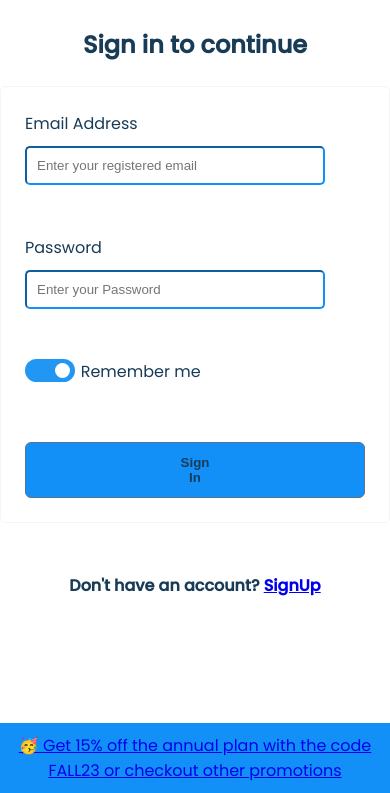
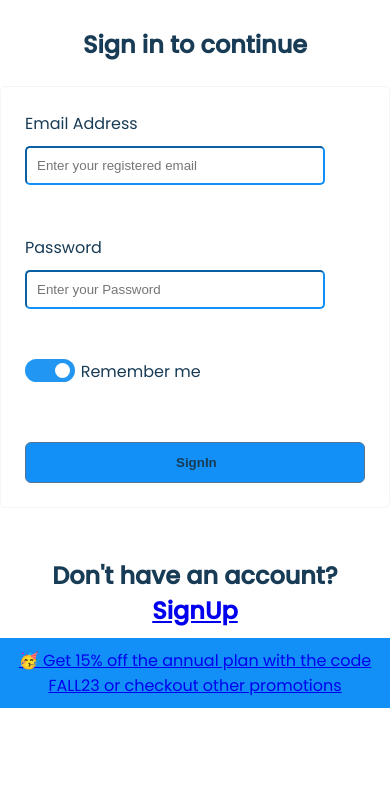
Before and after one commit to abhinav2697/UsabilityHub, a plain HTML site: page SignIn.html in a window 390 px wide. Shown: the part 51-844 px from the top of the page. Drawn offline with Linux system fonts and the light colour scheme.

Commit message:
new features added

```diff
--- a/SignIn.html
+++ b/SignIn.html
@@ -32,7 +32,7 @@
            <label class="switch">
             <input type="checkbox" name="checkbox" id="checkbox" checked>
             <span class="slider round"></span>&nbsp;&nbsp;&nbsp;&nbsp;&nbsp;&nbsp;&nbsp;&nbsp;&nbsp;&nbsp;Remember&nbsp;me</label><br><br>
-            <button type="submit" class="hover-link secondary-button">Sign In</button>
+            <button type="submit" class="hover-link secondary-button">SignIn</button>
 
         </form>
 
--- a/sign_in.css
+++ b/sign_in.css
@@ -219,24 +219,33 @@ input{
   }
   .h4{
     font-size: 1.5rem;
-    gap:20px;
+
+  }
+  .login-container{
+    display: flex;
+    margin-bottom: 1px;
+    flex-direction: column;
   }
 
   .secondary-button {
     width: 100%;
+    justify-content: space-between;
 }
   .subfooter {
     flex-direction: column;
-    gap: 0px;
+    padding: var(--padding-inline-section);
+    position: absolute;
+    bottom: 0;
+    left: 0;
+    width: 100%;
+    z-index: 10;
     text-align: right;
     align-items: center;
-    margin-top: 100px;
-    padding: 10px;
 }
 
 }
 
-/* @media screen and (max-width:479px){
+ @media screen and (max-width:479px){
 
   :root {
     --padding-inline-section: 10px;
@@ -248,10 +257,18 @@ h2 {
 
 h4 {
     font-size: 1.5rem;
+    margin: 10px;
 }
 .subfooter{
-  padding: 1000px;
+  flex-direction: column;
+    padding: var(--padding-inline-section);
+    position: relative;
+    bottom: 0;
+    left: 0;
+    width: 100%;
+    z-index: 10;
+    text-align: center;
+    align-items: center;
 }
 
 }
-  */
```
